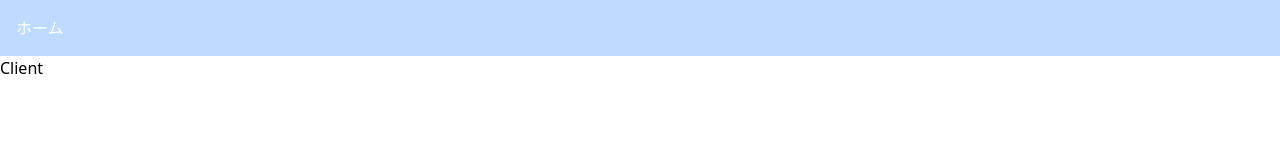
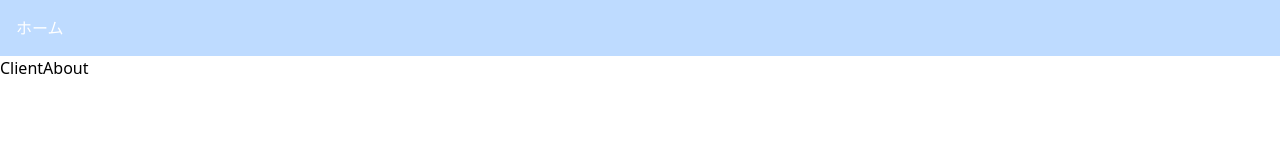
Before and after one commit to JAMChannel/next_typescript_backend_study_app, a Next.js app: page /rcc in a window 1280 px wide. Shown: the top 160 px of the page. Built offline with nearby package versions, Linux system fonts and the light colour scheme.

Commit message:
feat: Link使い分けの学習

```diff
--- a/src/app/rcc/page.tsx
+++ b/src/app/rcc/page.tsx
@@ -1,10 +1,15 @@
 'use client' // This is a directive to use client-side rendering
 
 import React from 'react'
+import { useRouter } from 'next/navigation'
 
 export default function ClientComponent() {
+  const router = useRouter()
   console.log('ClientComponentが実行されました')
   return (
-    <div>Client</div>
+    <div>
+      Client
+      <button onClick={() => router.push('/about')}>About</button>
+    </div>
   )
 }
--- a/src/app/rsc/page.tsx
+++ b/src/app/rsc/page.tsx
@@ -1,11 +1,14 @@
 import React from 'react'
 import ClientComponent from '@/components/ClientComponent'
+import Link from 'next/link'
+
 export default function ServerComponent() {
   console.log("server componentが実行されました")
   return (
     <div>
       Server
       <ClientComponent />
+      <Link href="/about">About</Link>
     </div>
   )
 }
```
